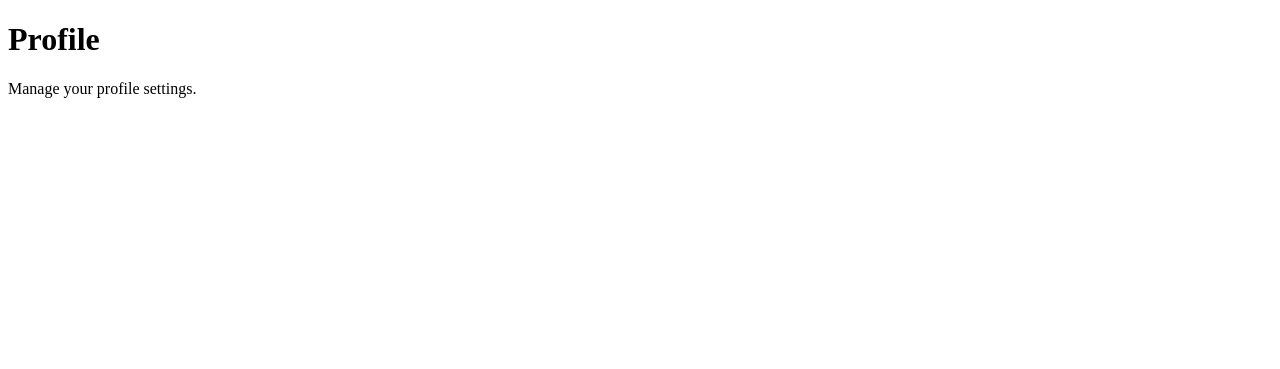
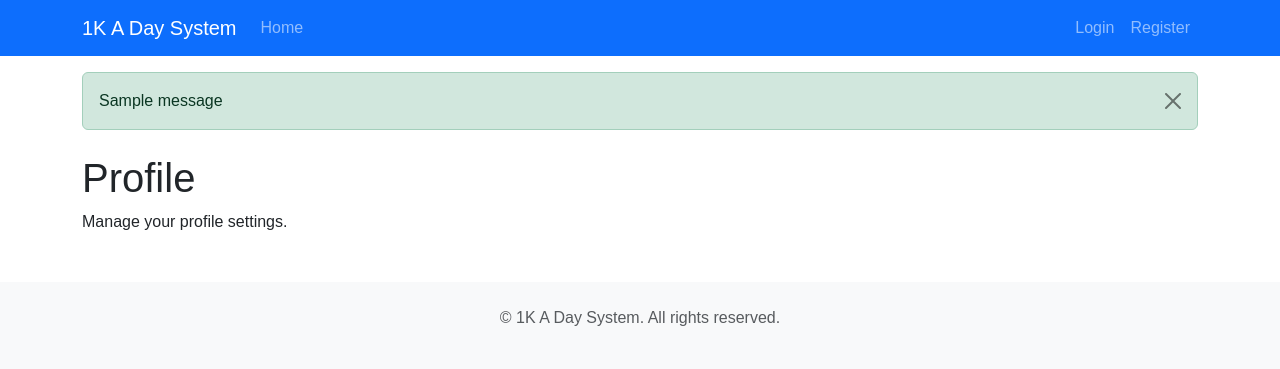
Before and after one commit to jemert1992/1kadaysystem, a Flask app: template app/templates/auth/profile.html in a window 1280 px wide. Shown: the top 369 px of the page. Run offline with Flask 3, Linux system fonts and the light colour scheme; the template is opened without the code that fills it: most values are stand-ins (such as "Sample title", 1, 10 or a date in 2020); one stand-in notice (Sample message) is shown; some libraries are stand-ins or nearby versions.

Commit message:
Add base.html layout template with navigation and Bootstrap styling

```diff
--- a/app/templates/base.html
+++ b/app/templates/base.html
@@ -3,9 +3,96 @@
 <head>
     <meta charset="UTF-8">
     <meta name="viewport" content="width=device-width, initial-scale=1.0">
-    <title>{% block title %}base.html{% endblock %}</title>
+    <title>{% block title %}1K A Day System{% endblock %}</title>
+
+    <!-- Bootstrap CSS -->
+    <link href="https://cdn.jsdelivr.net/npm/bootstrap@5.3.0/dist/css/bootstrap.min.css" rel="stylesheet">
+
+    <!-- Custom CSS -->
+    <link href="{{ url_for('static', filename='css/style.css') }}" rel="stylesheet">
+
+    {% block extra_css %}{% endblock %}
 </head>
 <body>
-    {% block content %}{% endblock %}
+    <!-- Navigation -->
+    <nav class="navbar navbar-expand-lg navbar-dark bg-primary">
+        <div class="container">
+            <a class="navbar-brand" href="{{ url_for('root.index') }}">1K A Day System</a>
+
+            <button class="navbar-toggler" type="button" data-bs-toggle="collapse" data-bs-target="#navbarNav">
+                <span class="navbar-toggler-icon"></span>
+            </button>
+
+            <div class="collapse navbar-collapse" id="navbarNav">
+                <ul class="navbar-nav me-auto">
+                    <li class="nav-item">
+                        <a class="nav-link" href="{{ url_for('root.index') }}">Home</a>
+                    </li>
+                    {% if current_user.is_authenticated %}
+                        <li class="nav-item">
+                            <a class="nav-link" href="{{ url_for('dashboard.dashboard') }}">Dashboard</a>
+                        </li>
+                        <li class="nav-item">
+                            <a class="nav-link" href="{{ url_for('income.income_list') }}">Income</a>
+                        </li>
+                    {% endif %}
+                </ul>
+
+                <ul class="navbar-nav">
+                    {% if current_user.is_authenticated %}
+                        <li class="nav-item dropdown">
+                            <a class="nav-link dropdown-toggle" href="#" id="navbarDropdown" role="button" data-bs-toggle="dropdown">
+                                {{ current_user.username }}
+                            </a>
+                            <ul class="dropdown-menu">
+                                <li><a class="dropdown-item" href="{{ url_for('auth.profile') }}">Profile</a></li>
+                                <li><hr class="dropdown-divider"></li>
+                                <li><a class="dropdown-item" href="{{ url_for('auth.logout') }}">Logout</a></li>
+                            </ul>
+                        </li>
+                    {% else %}
+                        <li class="nav-item">
+                            <a class="nav-link" href="{{ url_for('auth.login') }}">Login</a>
+                        </li>
+                        <li class="nav-item">
+                            <a class="nav-link" href="{{ url_for('auth.register') }}">Register</a>
+                        </li>
+                    {% endif %}
+                </ul>
+            </div>
+        </div>
+    </nav>
+
+    <!-- Flash Messages -->
+    {% with messages = get_flashed_messages(with_categories=true) %}
+        {% if messages %}
+            <div class="container mt-3">
+                {% for category, message in messages %}
+                    <div class="alert alert-{{ 'danger' if category == 'error' else category }} alert-dismissible fade show" role="alert">
+                        {{ message }}
+                        <button type="button" class="btn-close" data-bs-dismiss="alert"></button>
+                    </div>
+                {% endfor %}
+            </div>
+        {% endif %}
+    {% endwith %}
+
+    <!-- Main Content -->
+    <main class="container mt-4">
+        {% block content %}{% endblock %}
+    </main>
+
+    <!-- Footer -->
+    <footer class="bg-light text-center text-muted py-4 mt-5">
+        <div class="container">
+            <p>&copy; {{ moment().year }} 1K A Day System. All rights reserved.</p>
+        </div>
+    </footer>
+
+    <!-- Bootstrap JS -->
+    <script src="https://cdn.jsdelivr.net/npm/bootstrap@5.3.0/dist/js/bootstrap.bundle.min.js"></script>
+
+    <!-- Custom JS -->
+    {% block extra_js %}{% endblock %}
 </body>
 </html>
```
